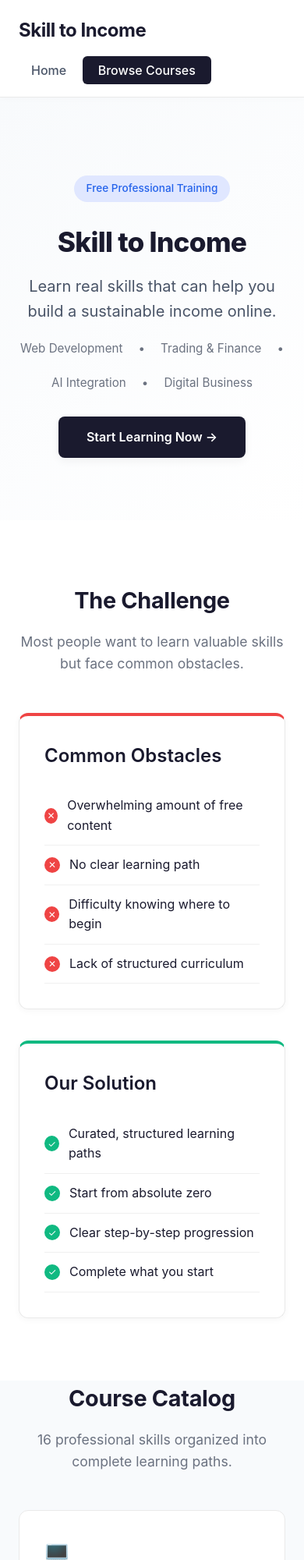
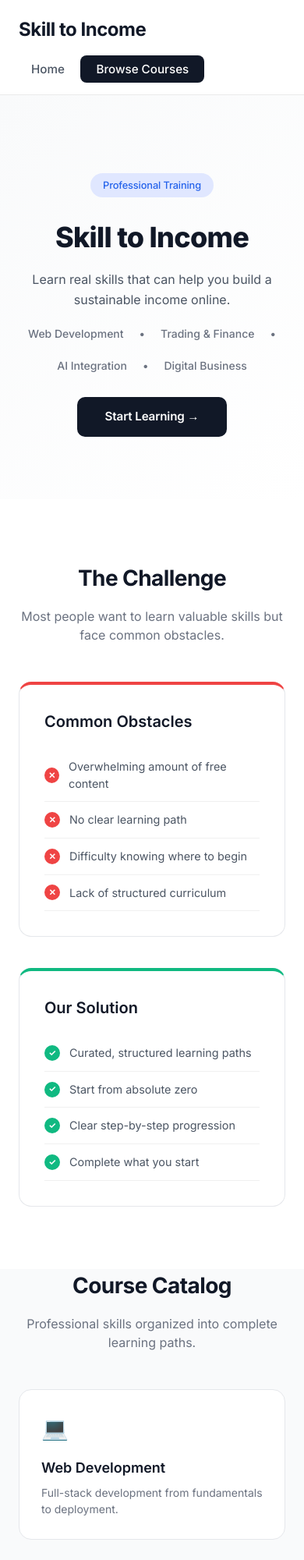
Before and after one commit to jobmlisho53-bit/Skillschool, a website: page public/index.html in a window 390 px wide. Shown: the top 2000 px of the page at 78% size. Drawn offline with Linux system fonts and the light colour scheme.

Commit message:
Professional font system: Add Inter font, optimize typography

```diff
--- a/public/index.html
+++ b/public/index.html
@@ -5,6 +5,12 @@
     <meta name="viewport" content="width=device-width, initial-scale=1.0">
     <title>Skill to Income | Professional Skills for Financial Freedom</title>
     <meta name="description" content="Professional skill-based learning platform. Master web development, trading, copywriting, and more. No signup required. Start your journey today.">
+
+    <!-- Professional Font System -->
+    <link rel="preconnect" href="https://fonts.googleapis.com">
+    <link rel="preconnect" href="https://fonts.gstatic.com" crossorigin>
+    <link href="https://fonts.googleapis.com/css2?family=Inter:opsz,wght@14..32,300;14..32,400;14..32,500;14..32,600;14..32,700;14..32,800&display=swap" rel="stylesheet">
+
     <style>
         * {
             margin: 0;
@@ -13,10 +19,14 @@
         }
 
         body {
-            font-family: -apple-system, BlinkMacSystemFont, 'Segoe UI', Roboto, 'Helvetica Neue', Arial, sans-serif;
+            font-family: 'Inter', -apple-system, BlinkMacSystemFont, 'Segoe UI', Roboto, Helvetica, Arial, sans-serif;
             background: #ffffff;
-            color: #1a1a2e;
-            line-height: 1.6;
+            color: #111827;
+            line-height: 1.5;
+            font-weight: 400;
+            font-size: 16px;
+            -webkit-font-smoothing: antialiased;
+            -moz-osx-font-smoothing: grayscale;
         }
 
         .container {
@@ -33,7 +43,8 @@
             top: 0;
             z-index: 100;
             border-bottom: 1px solid #eaeaea;
-            box-shadow: 0 2px 8px rgba(0,0,0,0.02);
+            backdrop-filter: blur(10px);
+            background: rgba(255,255,255,0.95);
         }
 
         .nav-links {
@@ -47,16 +58,18 @@
         .logo {
             font-size: 1.5rem;
             font-weight: 700;
-            color: #1a1a2e;
+            color: #111827;
             letter-spacing: -0.02em;
+            font-family: 'Inter', sans-serif;
         }
 
         .nav-link {
-            color: #4a5568;
+            color: #4b5563;
             text-decoration: none;
             font-weight: 500;
             transition: color 0.2s;
             padding: 8px 16px;
+            font-size: 0.95rem;
         }
 
         .nav-link:hover {
@@ -64,10 +77,10 @@
         }
 
         .nav-link-primary {
-            background: #1a1a2e;
+            background: #111827;
             color: white;
             padding: 8px 20px;
-            border-radius: 6px;
+            border-radius: 8px;
             font-weight: 500;
         }
 
@@ -80,7 +93,7 @@
         .hero {
             padding: 100px 0 80px;
             text-align: center;
-            background: linear-gradient(135deg, #f8fafc 0%, #ffffff 100%);
+            background: linear-gradient(135deg, #f9fafb 0%, #ffffff 100%);
         }
 
         .hero-badge {
@@ -89,25 +102,29 @@
             color: #2563eb;
             padding: 6px 16px;
             border-radius: 20px;
-            font-size: 0.85rem;
+            font-size: 0.8rem;
             font-weight: 500;
             margin-bottom: 30px;
+            letter-spacing: -0.01em;
         }
 
         .hero h1 {
-            font-size: 3.5rem;
+            font-size: 3.75rem;
             margin-bottom: 20px;
             font-weight: 800;
             letter-spacing: -0.02em;
-            color: #1a1a2e;
+            color: #111827;
             line-height: 1.2;
+            font-family: 'Inter', sans-serif;
         }
 
         .hero p {
-            font-size: 1.25rem;
-            color: #4a5568;
+            font-size: 1.125rem;
+            color: #4b5563;
             max-width: 600px;
             margin: 0 auto 15px;
+            font-weight: 400;
+            line-height: 1.6;
         }
 
         .hero-tags {
@@ -117,26 +134,27 @@
             flex-wrap: wrap;
             margin: 20px 0 30px;
             color: #6b7280;
-            font-size: 0.95rem;
+            font-size: 0.875rem;
+            font-weight: 500;
         }
 
         .cta-button {
             display: inline-block;
-            background: #1a1a2e;
+            background: #111827;
             color: white;
             padding: 14px 36px;
-            border-radius: 8px;
+            border-radius: 10px;
             text-decoration: none;
             font-weight: 600;
-            font-size: 1rem;
+            font-size: 0.95rem;
             transition: all 0.2s;
-            box-shadow: 0 4px 12px rgba(0,0,0,0.05);
+            font-family: 'Inter', sans-serif;
+            letter-spacing: -0.01em;
         }
 
         .cta-button:hover {
             background: #2563eb;
             transform: translateY(-2px);
-            box-shadow: 0 8px 20px rgba(37,99,235,0.2);
         }
 
         /* Section Styles */
@@ -145,26 +163,28 @@
         }
 
         .section-gray {
-            background: #f8fafc;
+            background: #f9fafb;
         }
 
         .section-title {
             text-align: center;
-            font-size: 2.5rem;
+            font-size: 2.25rem;
             margin-bottom: 16px;
-            color: #1a1a2e;
+            color: #111827;
             font-weight: 700;
-            letter-spacing: -0.01em;
+            letter-spacing: -0.02em;
+            font-family: 'Inter', sans-serif;
         }
 
         .section-subtitle {
             text-align: center;
             color: #6b7280;
             margin-bottom: 48px;
-            font-size: 1.1rem;
+            font-size: 1rem;
             max-width: 700px;
             margin-left: auto;
             margin-right: auto;
+            font-weight: 400;
         }
 
         /* Problem/Solution Grid */
@@ -178,9 +198,8 @@
         .problem-card, .solution-card {
             background: white;
             padding: 32px;
-            border-radius: 12px;
-            box-shadow: 0 2px 8px rgba(0,0,0,0.04);
-            border: 1px solid #eaeaea;
+            border-radius: 16px;
+            border: 1px solid #e5e7eb;
         }
 
         .problem-card {
@@ -192,9 +211,11 @@
         }
 
         .problem-card h3, .solution-card h3 {
-            font-size: 1.5rem;
+            font-size: 1.25rem;
             margin-bottom: 20px;
             font-weight: 600;
+            color: #111827;
+            font-family: 'Inter', sans-serif;
         }
 
         .problem-list {
@@ -208,6 +229,8 @@
             display: flex;
             align-items: center;
             gap: 12px;
+            font-size: 0.9rem;
+            color: #4b5563;
         }
 
         .check-icon {
@@ -219,7 +242,8 @@
             align-items: center;
             justify-content: center;
             color: white;
-            font-size: 12px;
+            font-size: 11px;
+            font-weight: bold;
         }
 
         .x-icon {
@@ -231,7 +255,8 @@
             align-items: center;
             justify-content: center;
             color: white;
-            font-size: 12px;
+            font-size: 11px;
+            font-weight: bold;
         }
 
         /* Courses Grid */
@@ -245,33 +270,35 @@
         .course-card {
             background: white;
             padding: 28px;
-            border-radius: 12px;
+            border-radius: 16px;
             transition: all 0.2s;
-            border: 1px solid #eaeaea;
+            border: 1px solid #e5e7eb;
         }
 
         .course-card:hover {
             transform: translateY(-4px);
-            box-shadow: 0 12px 24px rgba(0,0,0,0.08);
+            box-shadow: 0 12px 24px rgba(0,0,0,0.05);
             border-color: #d1d5db;
         }
 
         .course-icon {
-            font-size: 2rem;
+            font-size: 1.75rem;
             margin-bottom: 16px;
         }
 
         .course-card h4 {
-            font-size: 1.25rem;
+            font-size: 1.125rem;
             margin-bottom: 8px;
             font-weight: 600;
-            color: #1a1a2e;
+            color: #111827;
+            font-family: 'Inter', sans-serif;
         }
 
         .course-card p {
-            font-size: 0.9rem;
+            font-size: 0.875rem;
             color: #6b7280;
             line-height: 1.5;
+            font-weight: 400;
         }
 
         /* Trust Badges */
@@ -288,30 +315,38 @@
         }
 
         .trust-icon {
-            font-size: 2rem;
+            font-size: 1.5rem;
             display: block;
             margin-bottom: 12px;
         }
 
         .trust-item p {
-            color: #4a5568;
+            color: #4b5563;
             font-weight: 500;
+            font-size: 0.875rem;
         }
 
         /* Email Capture */
         .email-section {
-            background: #1a1a2e;
+            background: #111827;
             color: white;
             text-align: center;
             padding: 60px;
-            border-radius: 16px;
+            border-radius: 20px;
             margin: 40px 0;
         }
 
         .email-section h3 {
-            font-size: 1.75rem;
+            font-size: 1.5rem;
             margin-bottom: 12px;
             font-weight: 600;
+            font-family: 'Inter', sans-serif;
+            letter-spacing: -0.01em;
+        }
+
+        .email-section p {
+            font-size: 0.95rem;
+            opacity: 0.8;
         }
 
         .email-form {
@@ -325,10 +360,16 @@
         .email-input {
             padding: 14px 20px;
             border: none;
-            border-radius: 8px;
+            border-radius: 10px;
             width: 320px;
-            font-size: 1rem;
+            font-size: 0.95rem;
             background: white;
+            font-family: 'Inter', sans-serif;
+        }
+
+        .email-input:focus {
+            outline: none;
+            ring: 2px solid #2563eb;
         }
 
         .email-button {
@@ -336,11 +377,12 @@
             color: white;
             border: none;
             padding: 14px 28px;
-            border-radius: 8px;
+            border-radius: 10px;
             cursor: pointer;
-            font-size: 1rem;
+            font-size: 0.9rem;
             font-weight: 500;
             transition: background 0.2s;
+            font-family: 'Inter', sans-serif;
         }
 
         .email-button:hover {
@@ -354,21 +396,27 @@
             border-radius: 8px;
             margin-top: 20px;
             display: none;
+            font-size: 0.875rem;
         }
 
         /* Footer */
         .footer {
-            background: #1a1a2e;
+            background: #111827;
             color: #9ca3af;
             text-align: center;
             padding: 48px 0;
             margin-top: 40px;
         }
 
+        .footer p {
+            font-size: 0.875rem;
+        }
+
         .footer a {
             color: #9ca3af;
             text-decoration: none;
             margin: 0 12px;
+            font-size: 0.875rem;
         }
 
         .footer a:hover {
@@ -378,7 +426,11 @@
         /* Responsive */
         @media (max-width: 768px) {
             .hero h1 {
-                font-size: 2.2rem;
+                font-size: 2.25rem;
+            }
+
+            .hero p {
+                font-size: 1rem;
             }
 
             .grid-2 {
@@ -386,7 +438,7 @@
             }
 
             .section-title {
-                font-size: 1.8rem;
+                font-size: 1.75rem;
             }
 
             .trust-badges {
@@ -420,7 +472,7 @@
     <!-- Hero Section -->
     <div class="hero">
         <div class="container">
-            <div class="hero-badge">Free Professional Training</div>
+            <div class="hero-badge">Professional Training</div>
             <h1>Skill to Income</h1>
             <p>Learn real skills that can help you build a sustainable income online.</p>
             <div class="hero-tags">
@@ -432,7 +484,7 @@
                 <span>•</span>
                 <span>Digital Business</span>
             </div>
-            <a href="/courses" class="cta-button">Start Learning Now →</a>
+            <a href="/courses" class="cta-button">Start Learning →</a>
         </div>
     </div>
 
@@ -470,7 +522,7 @@
     <div class="section-gray">
         <div class="container">
             <h2 class="section-title">Course Catalog</h2>
-            <p class="section-subtitle">16 professional skills organized into complete learning paths.</p>
+            <p class="section-subtitle">Professional skills organized into complete learning paths.</p>
 
             <div class="courses-grid">
                 <div class="course-card">
@@ -542,7 +594,7 @@
                     <p>Income Potential</p>
                 </div>
             </div>
-            <p style="text-align: center; margin-top: 30px; color: #6b7280; font-size: 0.9rem;">No guarantees, just practical skills that are in demand.</p>
+            <p style="text-align: center; margin-top: 30px; color: #6b7280; font-size: 0.875rem;">No guarantees, just practical skills that are in demand.</p>
         </div>
     </div>
 
@@ -584,15 +636,15 @@
             <div id="successMessage" class="success-message">
                 Thank you for subscribing! You'll receive updates soon.
             </div>
-            <p style="margin-top: 20px; font-size: 0.8rem; opacity: 0.7;">No spam. Unsubscribe at any time.</p>
+            <p style="margin-top: 20px; font-size: 0.75rem; opacity: 0.7;">No spam. Unsubscribe at any time.</p>
         </div>
     </div>
 
     <!-- Final CTA -->
     <div class="section" style="padding: 40px 0 80px;">
         <div class="container" style="text-align: center;">
-            <h2 style="font-size: 1.8rem; margin-bottom: 20px; font-weight: 600;">Ready to start your journey?</h2>
-            <p style="font-size: 1.1rem; margin-bottom: 30px; color: #4a5568;">Join thousands of learners building valuable skills.</p>
+            <h2 style="font-size: 1.5rem; margin-bottom: 20px; font-weight: 600;">Ready to start your journey?</h2>
+            <p style="font-size: 0.95rem; margin-bottom: 30px; color: #4b5563;">Join thousands of learners building valuable skills.</p>
             <a href="/courses" class="cta-button">Browse All Courses →</a>
         </div>
     </div>
```
